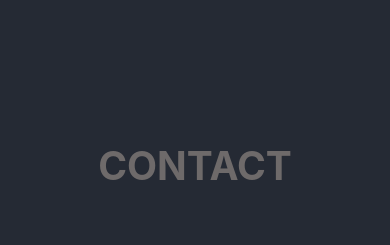
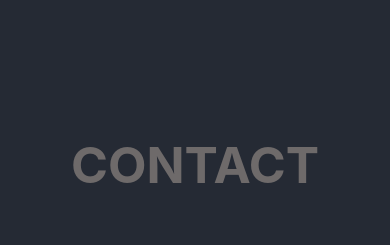
Before and after one commit to Shahrzad-gh/Portfolio, a React (Create React App) app: page / in a window 390 px wide. Shown: the part 6280-6525 px from the top of the page. Built offline with nearby package versions, Linux system fonts and the light colour scheme.

Commit message:
media query update

```diff
--- a/src/components/Contact/Contact.css
+++ b/src/components/Contact/Contact.css
@@ -56,11 +56,12 @@ i::before {
 
 @media screen and (max-width: 600px) {
   .contact {
-    display: block;
+    flex-direction: column;
+    width: unset;
   }
-  /* .contact-text {
+  .contact-text {
     font-size: 50px !important;
-  } */
+  }
 }
 /* Medium devices (landscape tablets, 768px and up) */
 @media only screen and (min-width: 768px) {
```
